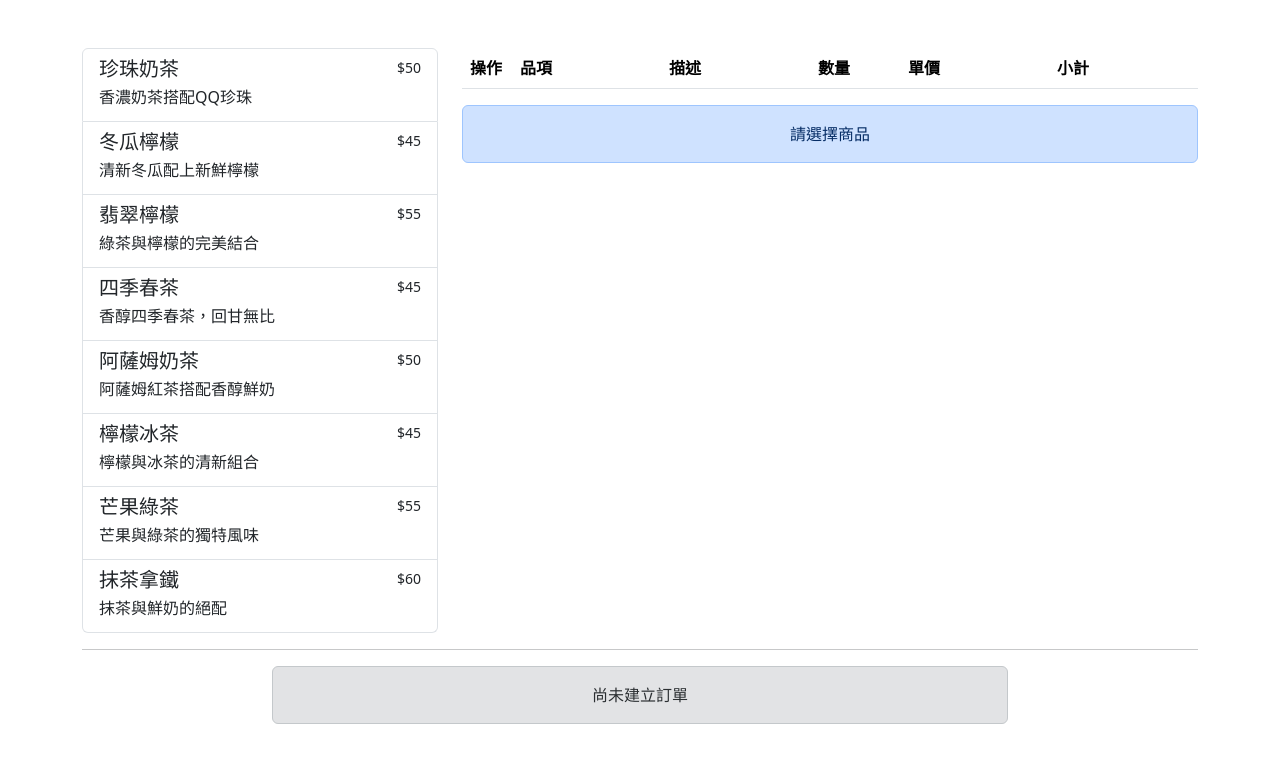
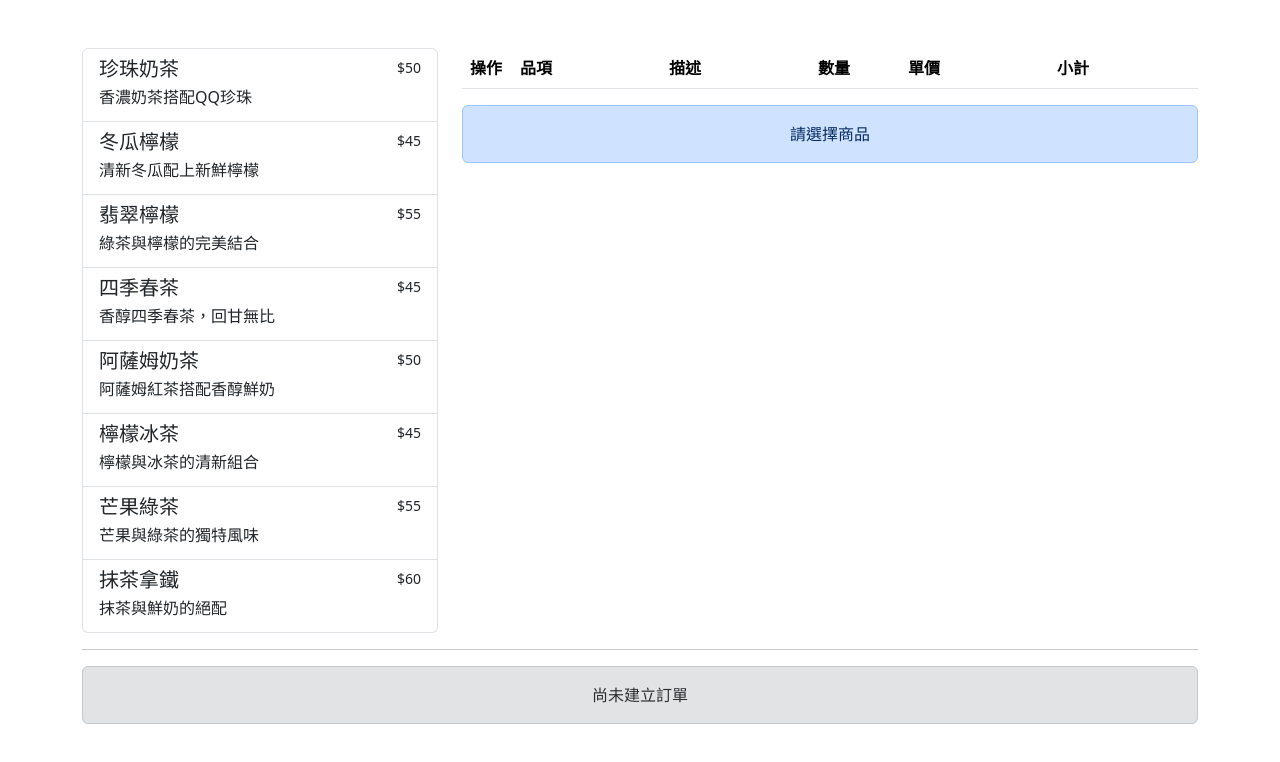
Before and after one commit to happyloa/Hex2024-Vue-Week2-Homework, a Vue app: page / in a window 1280 px wide. Shown: the top 762 px of the page. Built offline with nearby package versions, Linux system fonts and the light colour scheme.

Commit message:
改為上下 margin，讓下方也有空間

```diff
--- a/src/App.vue
+++ b/src/App.vue
@@ -36,7 +36,7 @@ const handleOrderCreated = (newOrder) => {
 </script>
 
 <template>
-  <div class="container mt-5">
+  <div class="container my-5">
     <div class="row">
       <itemLists :drinks="drinks" :addToCart="addToCart" />
       <itemCart
@@ -48,7 +48,7 @@ const handleOrderCreated = (newOrder) => {
     </div>
     <hr />
     <div class="row justify-content-center">
-      <div class="col-8">
+      <div class="col-12">
         <div
           v-if="!order.id"
           class="alert alert-secondary text-center"
```
